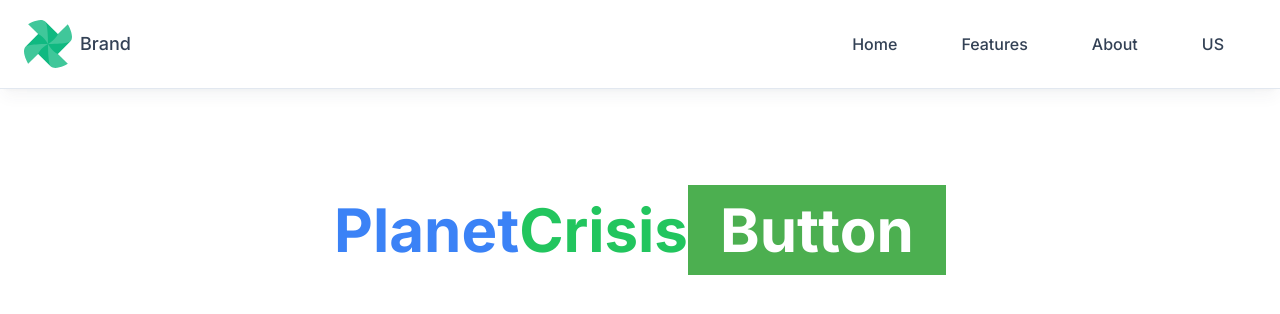
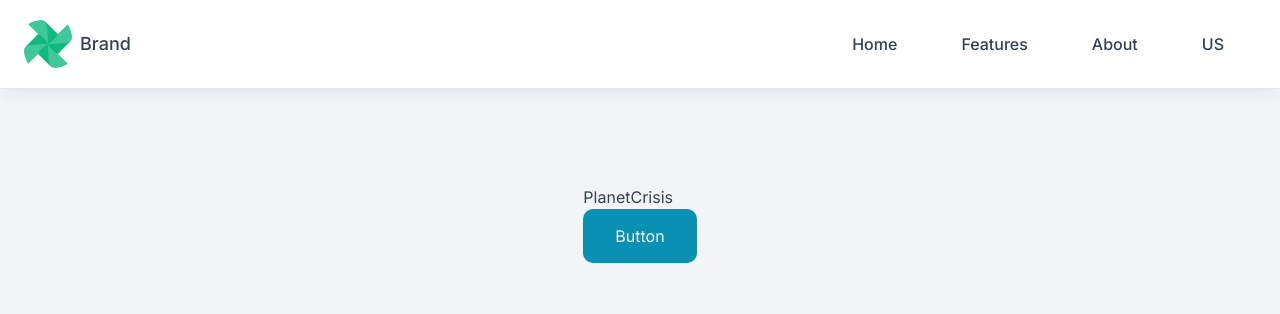
Before and after one commit to PlanetCrisisInfo/frontend, a Next.js app: page / in a window 1280 px wide. Shown: the top 314 px of the page. Built offline with nearby package versions, Linux system fonts and the light colour scheme.

Commit message:
mega commit

```diff
--- a/app/_components/Button/Button.module.css
+++ /dev/null
@@ -1,9 +0,0 @@
-.btn {
-  background-color: #4caf50;
-  border: none;
-  color: white;
-  padding: 15px 32px;
-  text-align: center;
-  text-decoration: none;
-  display: inline-block;
-}
--- a/app/_components/Button/Button.tsx
+++ b/app/_components/Button/Button.tsx
@@ -1,7 +1,11 @@
-import styles from "./Button.module.css"
+import { Component, ThemeMode } from "@/types"
 
-function Button() {
-  return <button className={styles.btn}>Button</button>
+type Props = {
+  themeMode: ThemeMode
+}
+const Button: Component<Props> = (props) => {
+  const { themeMode } = props
+  return <button className={`${themeMode} btn`}>Button</button>
 }
 
 export default Button
--- a/app/globals.css
+++ /dev/null
@@ -1,25 +0,0 @@
-@tailwind base;
-@tailwind components;
-@tailwind utilities;
-
-:root {
-  --foreground-rgb: 0, 0, 0;
-  --background-start-rgb: 214, 219, 220;
-  --background-end-rgb: 255, 255, 255;
-}
-
-@media (prefers-color-scheme: dark) {
-  :root {
-    --foreground-rgb: 255, 255, 255;
-    --background-start-rgb: 0, 0, 0;
-    --background-end-rgb: 0, 0, 0;
-  }
-}
-
-html {
-  --scroll-behavior: smooth !important;
-  scroll-behavior: smooth !important;
-}
-
-body {
-}
--- /dev/null
+++ b/app/globals.scss
@@ -0,0 +1,36 @@
+@tailwind base;
+@tailwind components;
+@tailwind utilities;
+
+@layer base {
+  button {
+    padding: 15px 32px;
+    border-radius: 10px;
+    text-align: center;
+    text-decoration: none;
+    display: block;
+  }
+}
+
+@layer utilities {
+  .sad {
+    @apply bg-rose-900 text-slate-100;
+
+    &.btn {
+      @apply bg-yellow-600  text-slate-100 hover:bg-yellow-500;
+    }
+  }
+  .happy {
+    @apply bg-emerald-600 text-slate-100;
+
+    &.btn {
+      @apply bg-slate-200  text-slate-700 hover:bg-slate-100;
+    }
+  }
+  .neutral {
+    @apply bg-gray-100 text-slate-700;
+    &.btn {
+      @apply bg-cyan-600  text-slate-100 hover:bg-cyan-400;
+    }
+  }
+}
--- a/app/page.tsx
+++ b/app/page.tsx
@@ -1,13 +1,27 @@
-import Button from "./_components/Button/Button"
+import Button from "@/app/_components/Button/Button"
 
-export default function Home() {
+import type { Page, ThemeMode } from "@/types"
+
+type Props = {
+  something?: string
+}
+
+const HomePage: Page<Props> = (props) => {
+  const themeMode: ThemeMode = "neutral"
+
   return (
-    <main className="flex min-h-screen flex-col items-center justify-between p-24">
-      <h1 className="text-6xl font-bold text-center">
-        <span className="text-blue-500">Planet</span>
-        <span className="text-green-500">Crisis</span>
-        <Button />
-      </h1>
+    <main
+      className={`flex min-h-screen flex-col items-center justify-between p-24 ${themeMode}`}
+    >
+      <section id="hero">
+        <h1>
+          <span>Planet</span>
+          <span>Crisis</span>
+          <Button themeMode={themeMode} />
+        </h1>
+      </section>
     </main>
   )
 }
+
+export default HomePage
--- a/package.json
+++ b/package.json
@@ -13,12 +13,14 @@
     "@types/react": "18.2.20",
     "@types/react-dom": "18.2.7",
     "autoprefixer": "10.4.15",
+    "clsx": "^2.0.0",
     "eslint": "8.47.0",
     "eslint-config-next": "13.4.16",
     "next": "13.4.16",
     "postcss": "8.4.28",
     "react": "18.2.0",
     "react-dom": "18.2.0",
+    "sass": "^1.66.1",
     "tailwindcss": "3.3.3",
     "typescript": "5.1.6"
   }
--- /dev/null
+++ b/types/index.ts
@@ -0,0 +1,11 @@
+import { NextPage } from "next"
+
+export type ComponentProps<T> = T
+
+export type Component<T> = React.FC<ComponentProps<T>>
+
+export type PageProps<T> = T
+
+export type Page<T> = NextPage<PageProps<T>>
+
+export type ThemeMode = "happy" | "sad" | "neutral"
```
Also changed, not shown: app/layout.tsx (+4 -3 lines), 1 other file (tests, documents, lock files or other folders).
